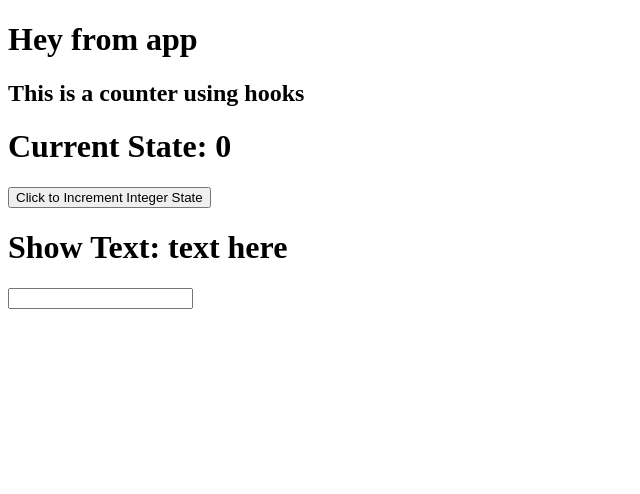
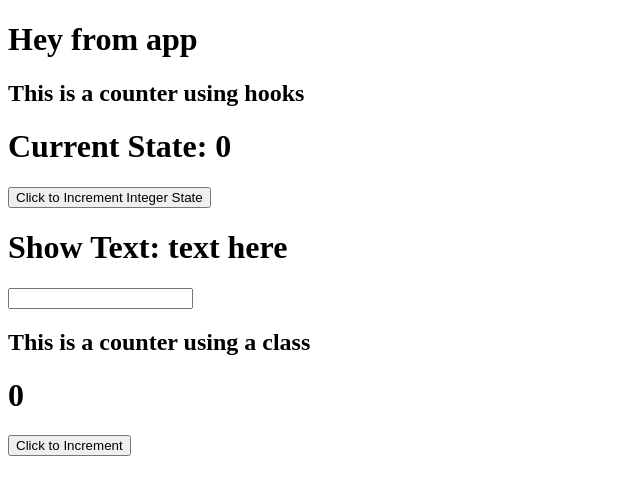
Before and after one commit to cboydstun/react-hooks-state-2, a React (Create React App) app: page / in a window 1280 px wide. Shown: the top 494 px of the page, without its empty margins (0-640 px from the left). Built offline with nearby package versions, Linux system fonts and the light colour scheme.

Commit message:
added ClassCounter class based component

```diff
--- a/src/App.js
+++ b/src/App.js
@@ -1,5 +1,6 @@
 import CounterWithHooks from './components/CounterWithHooks'
 import TextDisplay from './components/TextDisplay'
+import ClassCounter from './components/ClassCounter'
 
 export default function App() {
     return (
@@ -7,6 +8,7 @@ export default function App() {
             <h1>Hey from app</h1>
             <CounterWithHooks />
             <TextDisplay />
+            <ClassCounter />
         </div>
     )
 }
--- /dev/null
+++ b/src/components/ClassCounter.js
@@ -0,0 +1,24 @@
+import React, { Component } from 'react';
+
+class Counter extends Component {
+	state = {
+		count: 0,
+	};
+
+	setCount = () => {
+		this.setState({ count: this.state.count + 1 });
+	};
+
+	render() {
+		return (
+			<div>
+				<h2>This is a counter using a class</h2>
+				<h1>{this.state.count}</h1>
+
+				<button onClick={this.setCount}>Click to Increment</button>
+			</div>
+		);
+	}
+}
+
+export default Counter;
--- a/src/components/TextDisplay.js
+++ b/src/components/TextDisplay.js
@@ -2,9 +2,11 @@ import React from 'react';
 
 function TextDisplay() {
     const [text, setText] = React.useState('text here');
+
     const updateText = (event) => {
         setText(event.target.value)
     }
+
     return (
         <div>
             <h1>Show Text: {text}</h1>
--- a/src/index.js
+++ b/src/index.js
@@ -1,4 +1,3 @@
-import React from 'react';
 import ReactDOM from 'react-dom';
 
 import App from './App'
```
